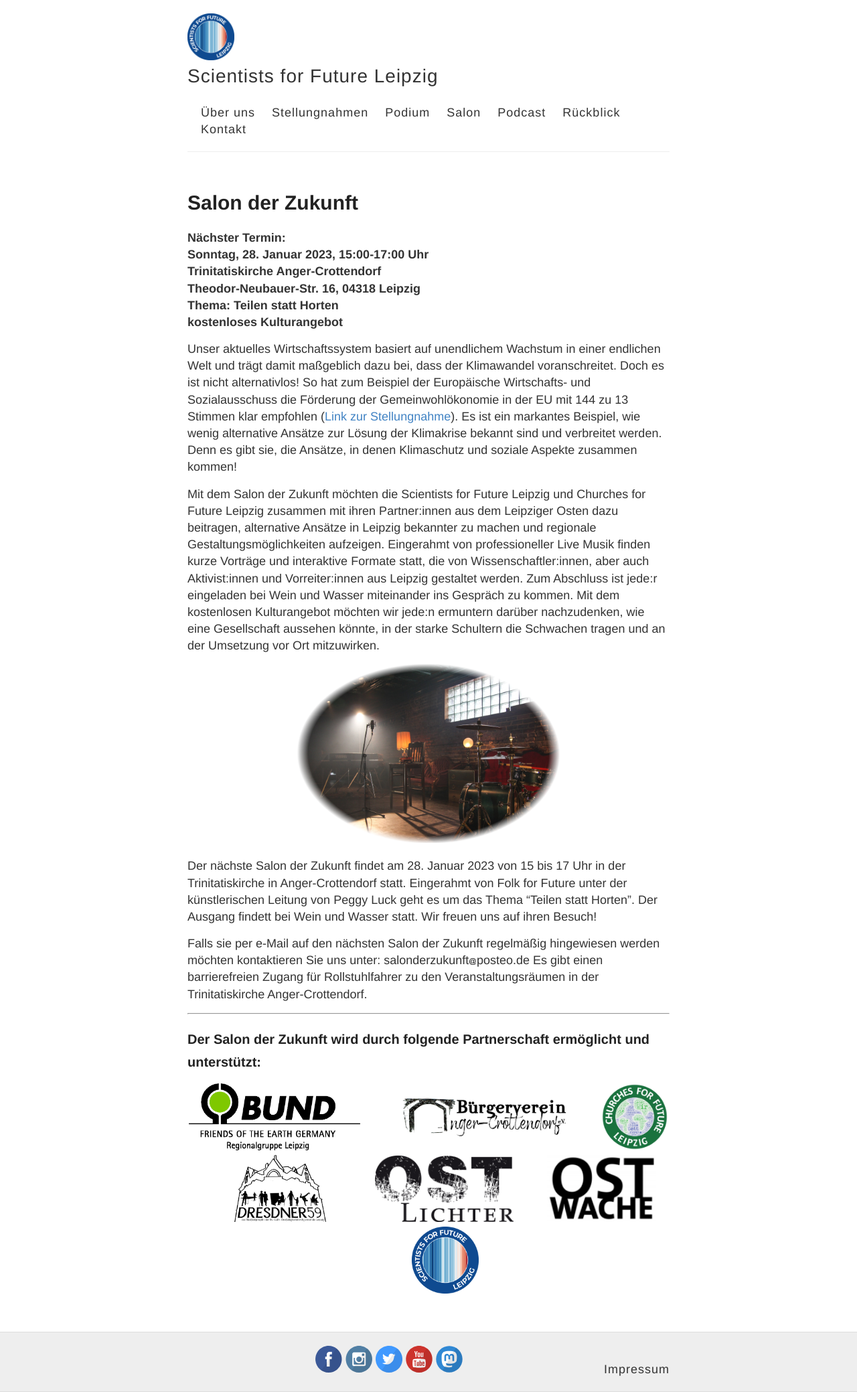
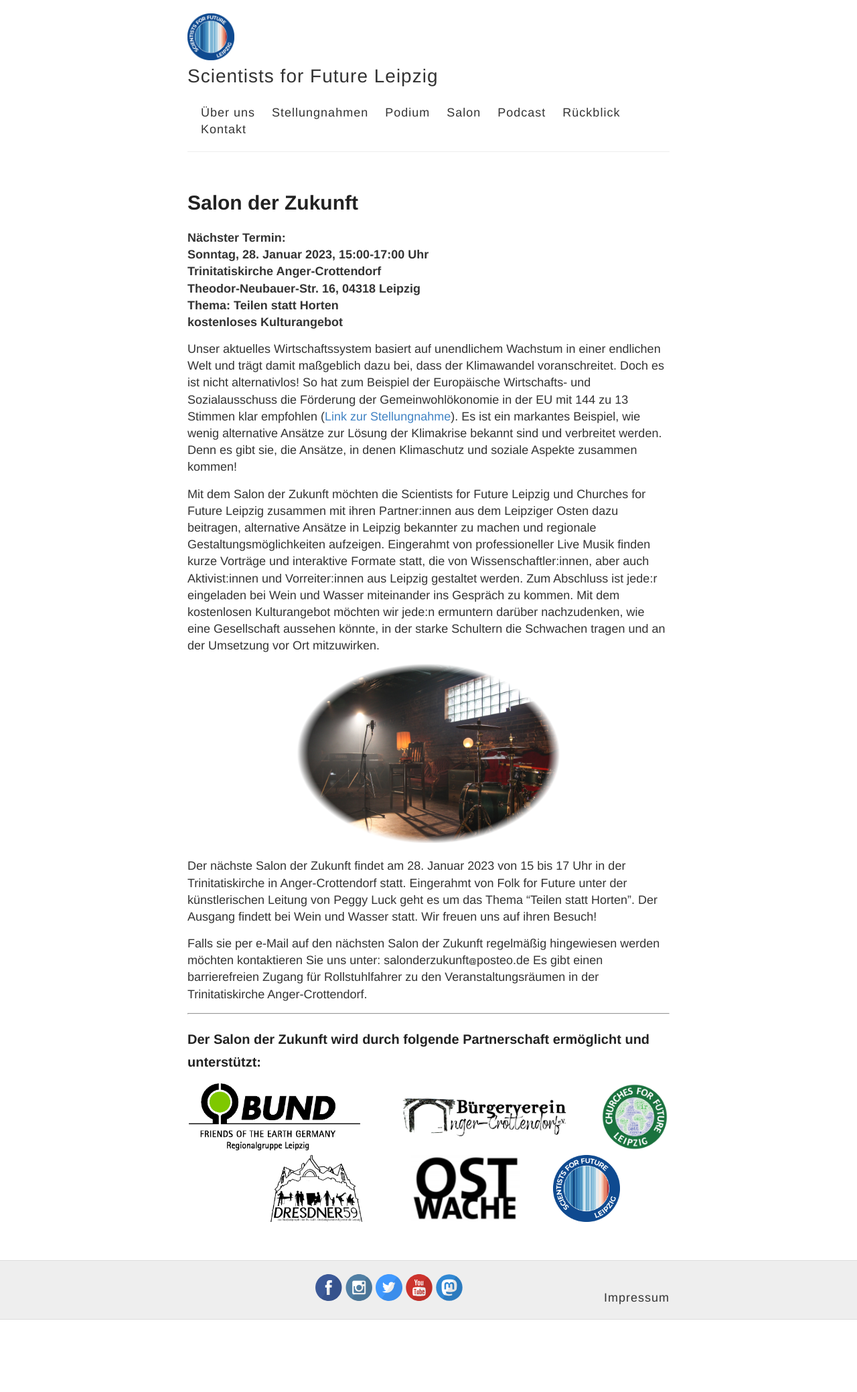
Before and after one commit to s4f-leipzig/s4f-leipzig.github.io, a Jekyll site: the page built from salon.md, in a window 1280 px wide. Shown: the whole page at 67% size. Built offline with Jekyll 4.4.1, drawn with Linux system fonts in a browser that asks for light colours; after the commit the page ends 1971 px from its top, so only the background shows below that.

Commit message:
Update salon.md

```diff
--- a/salon.md
+++ b/salon.md
@@ -38,7 +38,7 @@
 <a href="https://esg-leipzig.de/uber-uns/arbeitskreise/churches-for-future-leipzig/" target="blank"><img height="100px" src="/images/Logo_CFF.png"></a>&nbsp;&nbsp;&nbsp;&nbsp;&nbsp;&nbsp;
 <a href="https://www.dresdner59.de/" target="blank"><img height="100px" src="/images/Logo-Dresdner59.jpg"></a>&nbsp;&nbsp;&nbsp;&nbsp;&nbsp;&nbsp;
 &nbsp;&nbsp;&nbsp;
-<a href="https://www.ostlichter-leipzig.de/" target="blank"><img height="100px" src="/images/Logo_Ostlichter.jpg"></a>&nbsp;&nbsp;&nbsp;&nbsp;&nbsp;&nbsp;&nbsp;&nbsp;&nbsp;
+<!-- <a href="https://www.ostlichter-leipzig.de/" target="blank"><img height="100px" src="/images/Logo_Ostlichter.jpg"></a>&nbsp;&nbsp;&nbsp;&nbsp;&nbsp;&nbsp;&nbsp;&nbsp;&nbsp; -->
 <a href="https://www.ostwache.org/" target="blank"><img height="100px" src="/images/Logo_Ostwache.png"></a>&nbsp;&nbsp;&nbsp;&nbsp;&nbsp;&nbsp;&nbsp;&nbsp;&nbsp;
 <a href="https://s4f-leipzig.de/" target="blank"><img height="100px" src="/images/s4f_logo_leipzig.png"></a>
 </p>
```
